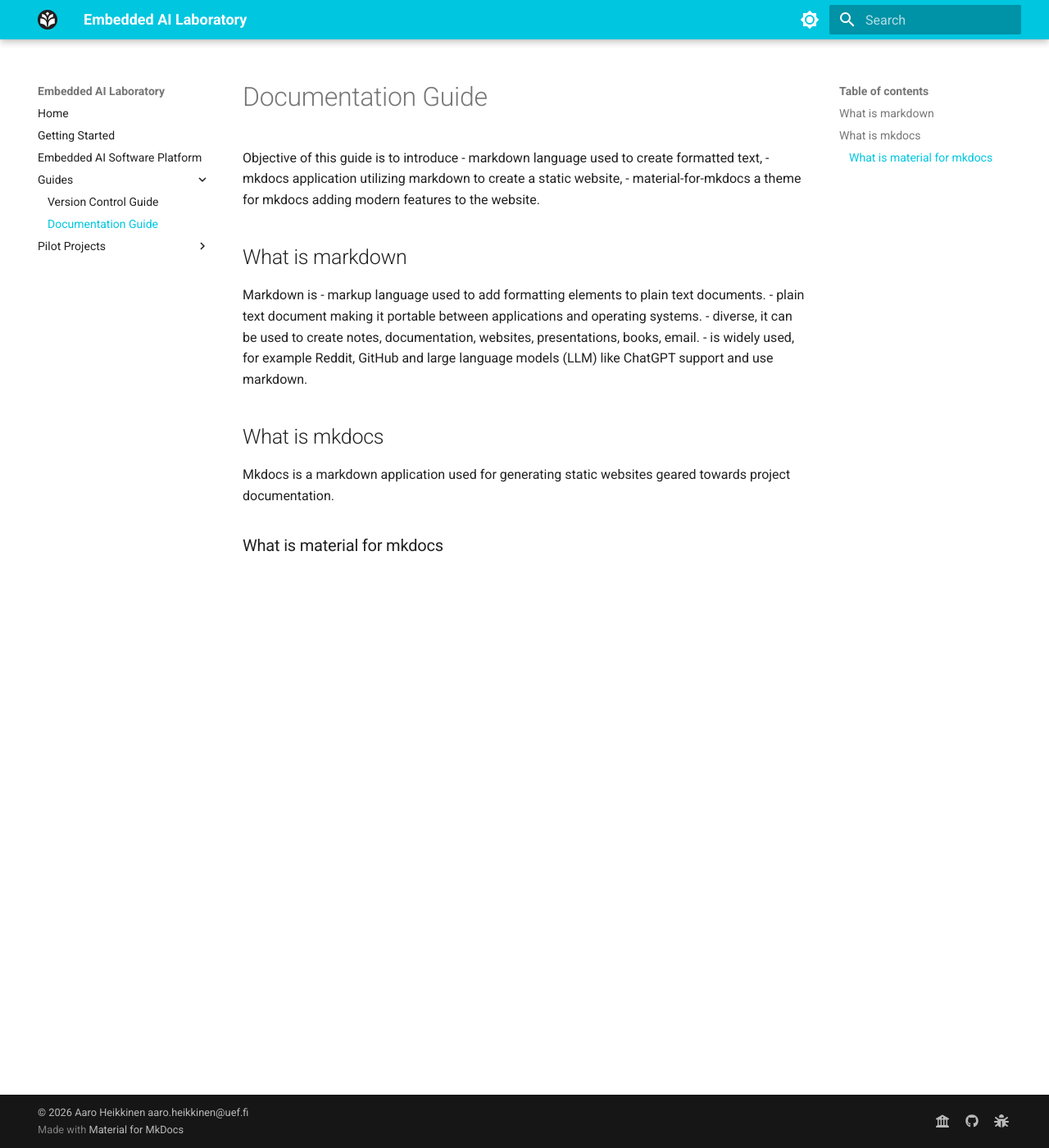
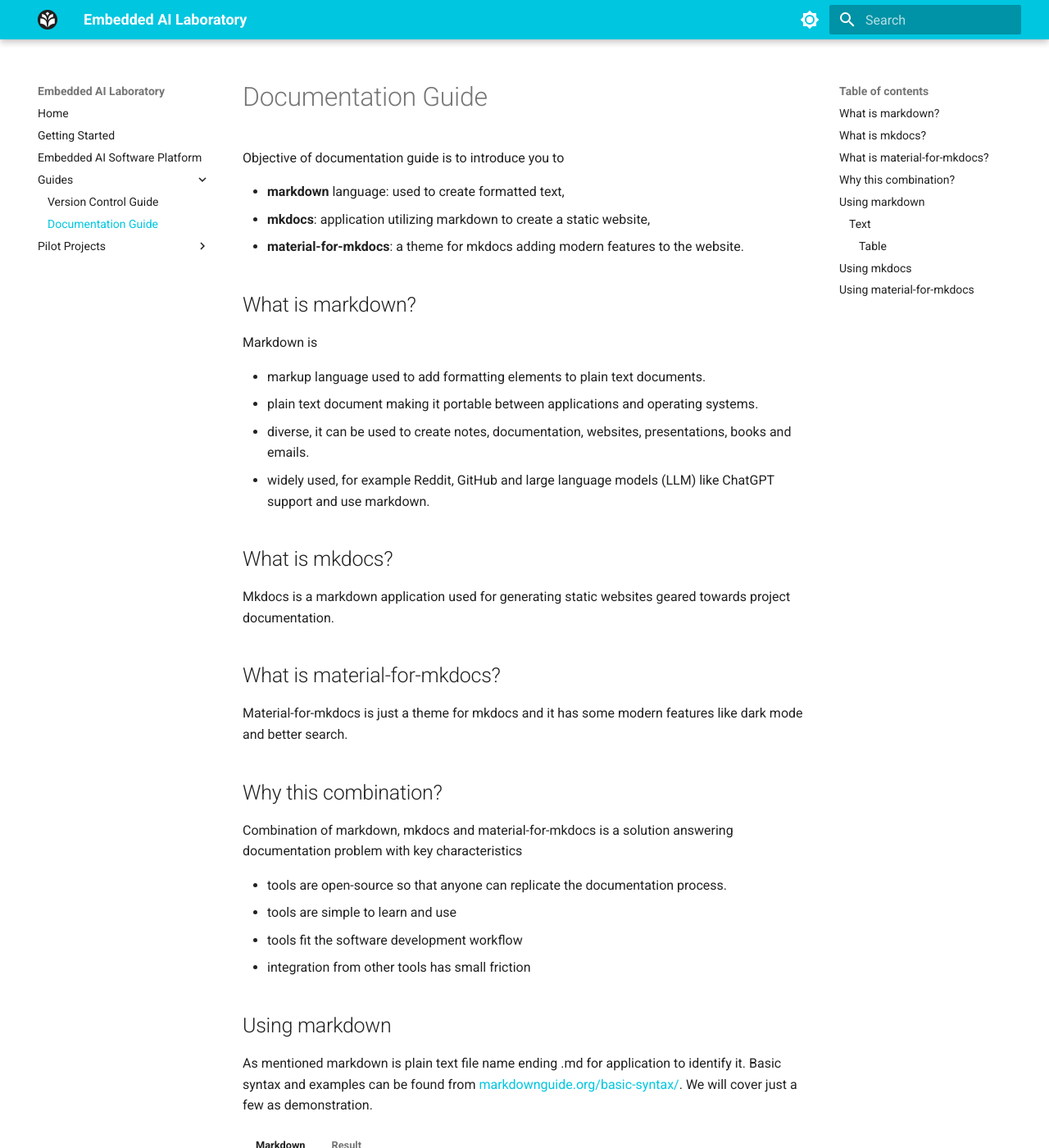
Before and after one commit to aaheikki/embedded_ai_lab, an MkDocs documentation site: the page built from docs/documentation_guide.md, in a window 1280 px wide and 1400 px high. Shown: the whole window at 82% size. Built offline with MkDocs 1.6.1 and Material for MkDocs 9.7.7, drawn with Linux system fonts in a browser that asks for light colours; some of the changed text lies outside the part shown.

Commit message:
Adding md examples and section headers for mkdocs and material examples

```diff
--- a/docs/documentation_guide.md
+++ b/docs/documentation_guide.md
@@ -1,17 +1,68 @@
-Objective of this guide is to introduce
-- markdown language used to create formatted text,
-- mkdocs application utilizing markdown to create a static website,
-- material-for-mkdocs a theme for mkdocs adding modern features to the website.
+Objective of documentation guide is to introduce you to
 
-## What is markdown
+- **markdown** language: used to create formatted text,
+- **mkdocs**: application utilizing markdown to create a static website,
+- **material-for-mkdocs**: a theme for mkdocs adding modern features to the website.
+
+
+## What is markdown?
 Markdown is
+
 - markup language used to add formatting elements to plain text documents.
 - plain text document making it portable between applications and operating systems.
-- diverse, it can be used to create notes, documentation, websites, presentations, books, email.
-- is widely used, for example Reddit, GitHub and large language models (LLM) like ChatGPT support and use markdown.
+- diverse, it can be used to create notes, documentation, websites, presentations, books and emails.
+- widely used, for example Reddit, GitHub and large language models (LLM) like ChatGPT support and use markdown.
 
 
-## What is mkdocs
+## What is mkdocs?
 Mkdocs is a markdown application used for generating static websites geared towards project documentation.
 
-### What is material for mkdocs
+## What is material-for-mkdocs?
+Material-for-mkdocs is just a theme for mkdocs and it has some modern features like dark mode and better search.
+
+
+## Why this combination?
+Combination of markdown, mkdocs and material-for-mkdocs is a solution answering documentation problem with key characteristics
+
+- tools are open-source so that anyone can replicate the documentation process.
+- tools are simple to learn and use
+- tools fit the software development workflow
+- integration from other tools has small friction
+
+
+## Using markdown
+As mentioned markdown is plain text file name ending .md for application to identify it. Basic syntax and examples can be found from [markdownguide.org/basic-syntax/](https://www.markdownguide.org/basic-syntax/). We will cover just a few as demonstration.
+
+=== "Markdown"
+    ~~~markdown
+    ### Text
+    Here is some normal text and *Italic* and **bold**.
+
+    Paragraphs are ase separated with empty line between.
+
+    Lines breaks are done by adding two spaces at the end of previous line or by <br>
+    and smaller headings are gotten by adding more # signs.
+
+    #### Table
+    | Row1 | Colum2  |
+    |-|-|
+    |Colum 1  |Row 2 |
+    ~~~
+=== "Result"
+    ### Text
+    Here is some normal text and *Italic* and **bold**.
+
+    Paragraphs are ase separated with empty line between.
+
+    Lines breaks are done by adding two spaces at the end of previous line or by <br>
+    and smaller headings are gotten by adding more # signs.
+
+    #### Table
+    | Row1 | Colum2  |
+    |-|-|
+    |Colum 1  |Row 2 |
+
+## Using mkdocs
+
+
+## Using material-for-mkdocs
```
